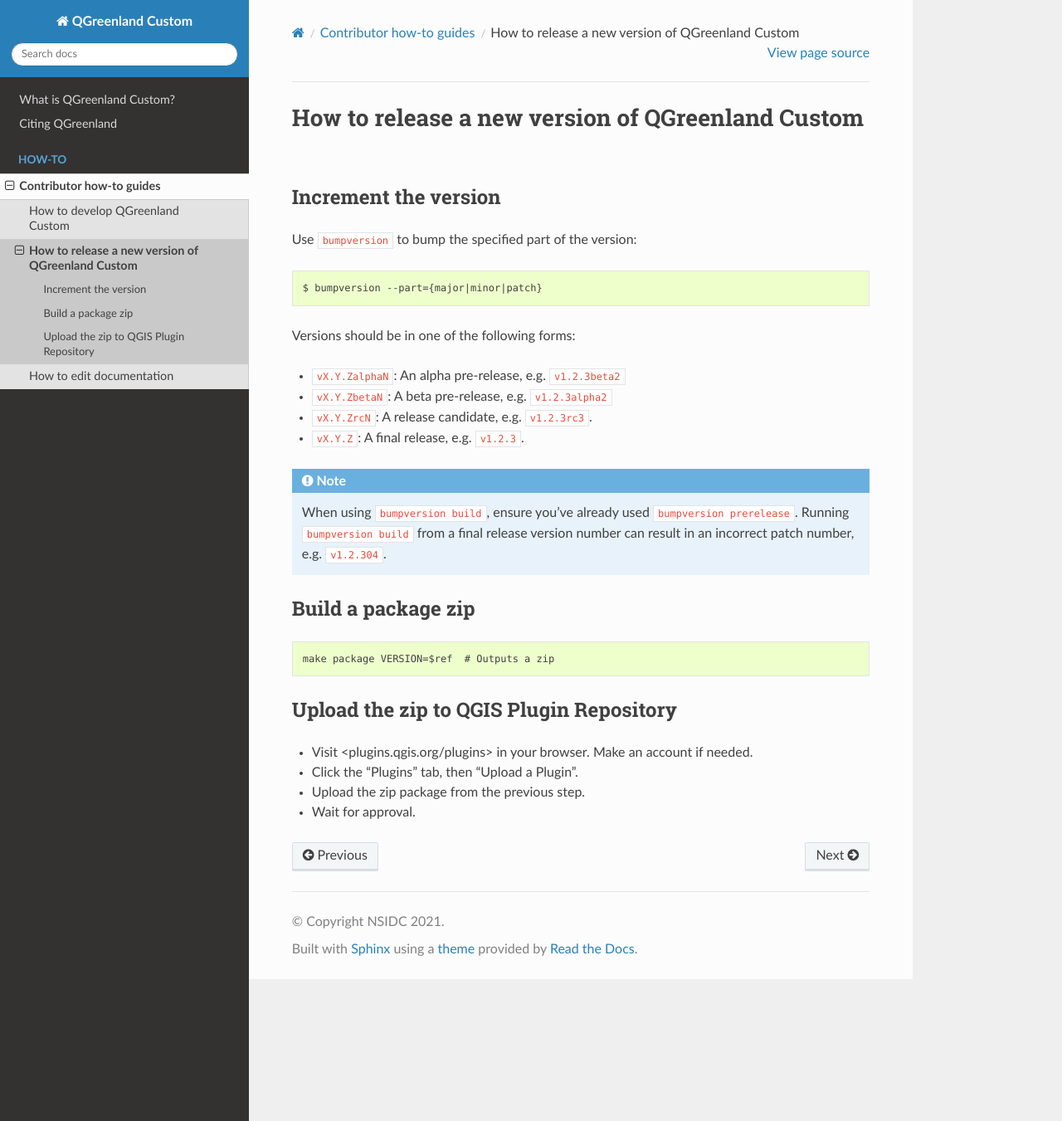
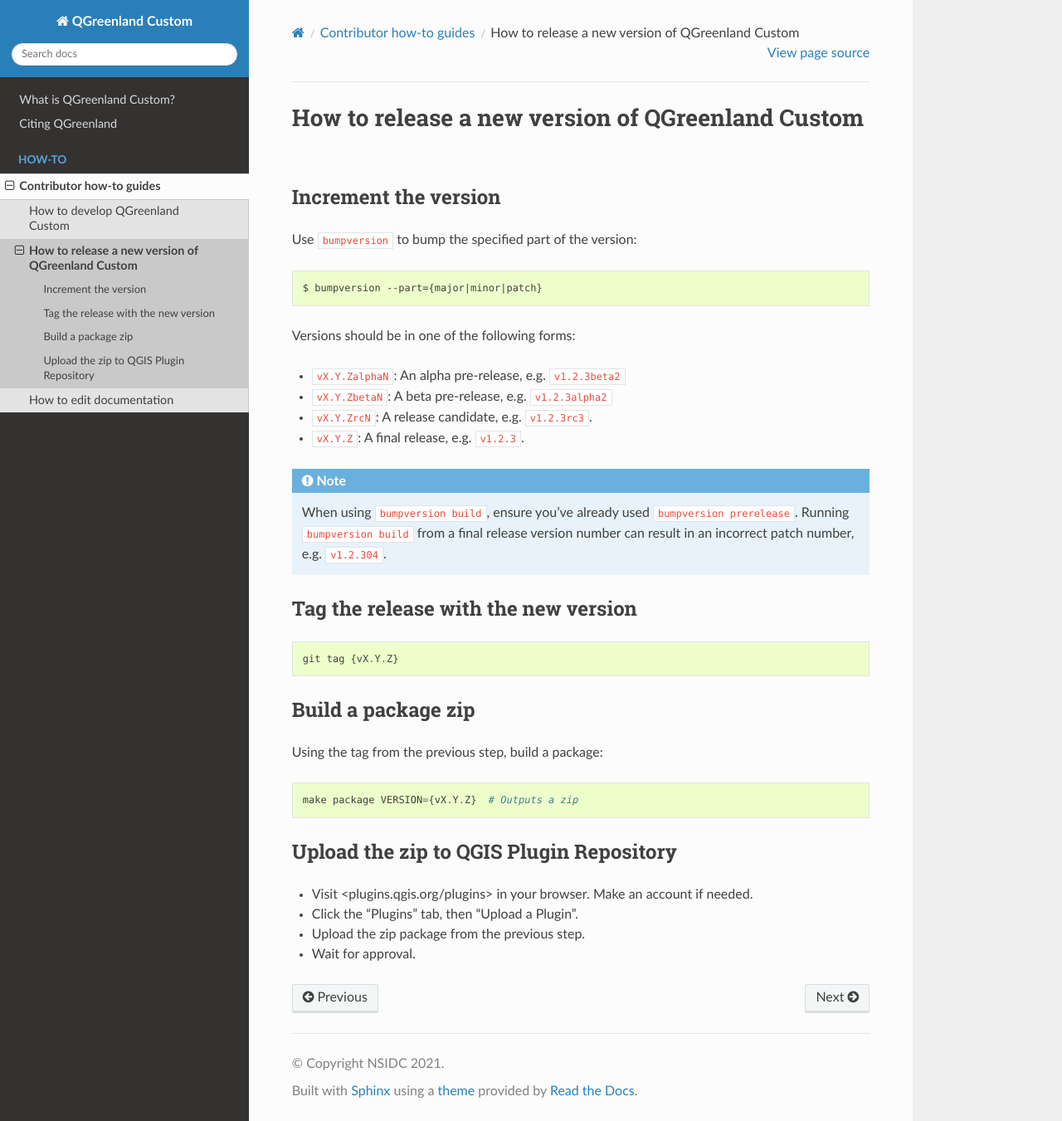
Before and after one commit to nsidc/qgreenland-plugin, a Sphinx documentation site: the page built from help/source/contributor-how-to/release.md, in a window 1280 px wide and 1351 px high. Shown: the whole window at 83% size. Built offline with Sphinx 7.4.7 and the Read the Docs theme 2.0.0, drawn with Linux system fonts in a browser that asks for light colours; formulas are drawn with MathJax 3.

Commit message:
Update release docs with tag step

````diff
--- a/help/source/contributor-how-to/release.md
+++ b/help/source/contributor-how-to/release.md
@@ -23,10 +23,19 @@
 ```
 
 
+## Tag the release with the new version
+
+```
+git tag {vX.Y.Z}
+```
+
+
 ## Build a package zip
 
+Using the tag from the previous step, build a package:
+
 ```
-make package VERSION=$ref  # Outputs a zip
+make package VERSION={vX.Y.Z}  # Outputs a zip
 ```
 
 
````
